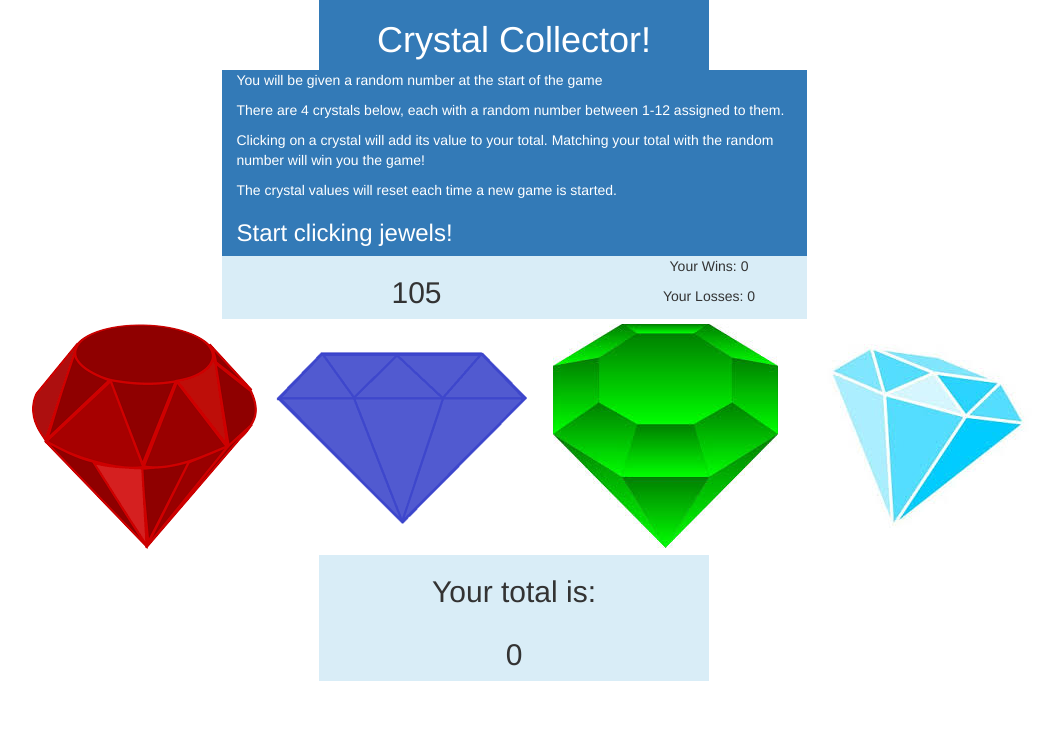
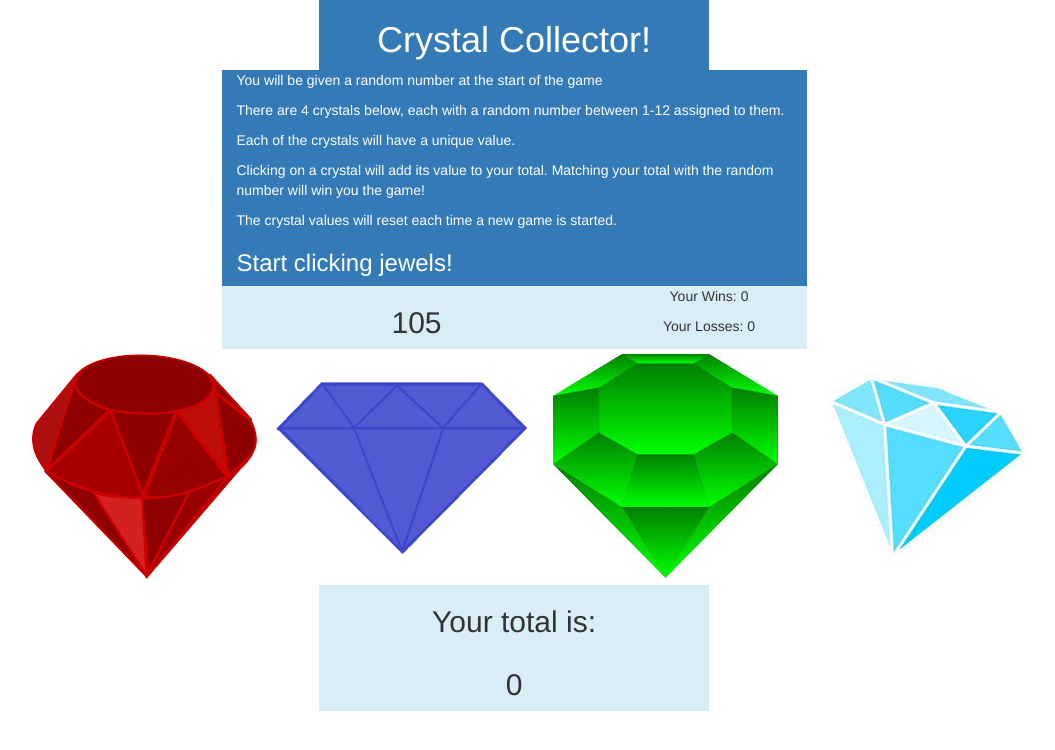
Before and after one commit to Dolson30/unit-4-game, a plain HTML site: page index.html in a window 1280 px wide. Both pictures are taken after a click on the picture 270 px from the left and 436 px from the top of the page. Shown: the whole page, without its empty margins (126-1181 px from the left). Drawn offline with nearby package versions, Linux system fonts and the light colour scheme.

Commit message:
Jewels now generate unique numbers

```diff
--- a/assets/javascript/main.js
+++ b/assets/javascript/main.js
@@ -7,6 +7,7 @@ var diamondValue = "0";
 var gameOver = true;
 var wins=0;
 var losses=0;
+var options = [1,2,3,4,5,6,7,8,9,10,11,12];
 
 
 $(document).ready(function(){
@@ -14,16 +15,37 @@ $(document).ready(function(){
 
 function newGame()
 {
+    options = [1,2,3,4,5,6,7,8,9,10,11,12];
+
     finalNumber = Math.floor(Math.random() * 101) + 19;
-    rubyValue = Math.floor(Math.random() * 12) + 1;
+
+    index = Math.floor(Math.random() * 11);
+    rubyValue = options[index];
     $("#ruby").val(rubyValue);
-    sapphireValue = Math.floor(Math.random() * 12) + 1;
+    options.splice(index, 1);
+
+
+    index = Math.floor(Math.random() * 10);
+    sapphireValue = options[index];
     $("#sapphire").val(sapphireValue);
-    emeraldValue = Math.floor(Math.random() * 12) + 1;
+    options.splice(index, 1);
+
+
+    index = Math.floor(Math.random() * 9);
+    emeraldValue = options[index];
     $("#emerald").val(emeraldValue);
-    diamondValue = Math.floor(Math.random() * 12) + 1;
+    options.splice(index, 1);
+
+
+   index = Math.floor(Math.random() * 8);
+   diamondValue = options[index];
     $("#diamond").val(diamondValue);
+    options.splice(index, 1);
+
+
     $("#matchNum").text(finalNumber.toString());
+    $('#banner').removeClass('bg-danger').addClass('bg-info');
+    $('#banner').removeClass('bg-success').addClass('bg-info');
     $("#status").text("Start clicking jewels!");
     userNumber = 0;
     $("#score").text(userNumber);
@@ -31,6 +53,7 @@ function newGame()
 
 
 }
+
 
 $(".jewel").click(function()
 {
@@ -47,7 +70,8 @@ $(".jewel").click(function()
 
     if(userNumber === finalNumber)
     {
-        $("#matchNum").text("You Win! Click a jewel to restart the game!");
+        $("#matchNum").text("You Win!");
+        $('#banner').removeClass('bg-info').addClass('bg-success');
         wins = wins + 1;
         $("#wins").text("Your Wins: " + wins);
         $("#status").text("Click a jewel to restart!");
@@ -55,7 +79,8 @@ $(".jewel").click(function()
     }
     else if(userNumber > finalNumber)
     {
-        $("#matchNum").text("You Lose! Click a jewel to restart the game!");
+        $("#matchNum").text("You Lose!");
+        $('#banner').removeClass('bg-info').addClass('bg-danger');
         losses = losses + 1;
         $("#losses").text("Your Losses: " + losses);
         $("#status").text("Click a jewel to restart!");
--- a/index.html
+++ b/index.html
@@ -25,6 +25,7 @@
             <div class="col-sm-6 col-md-6 col-lg-6 bg-primary">
                 <p>You will be given a random number at the start of the game</p>
                 <P>There are 4 crystals below, each with a random number between 1-12 assigned to them.</P>
+                <p>Each of the crystals will have a unique value.</p>
                 <p>Clicking on a crystal will add its value to your total. Matching your total with the random number will win you the game!</p>
                 <p>The crystal values will reset each time a new game is started.</p>
                 <h3 id="status">Click a jewel to start the game!</h3>
@@ -34,7 +35,7 @@
 
         <div class="row">
                 <div class="col-sm-3 col-md-3 col-lg-3"></div>
-                <div class="col-sm-4 col-md-4 col-lg-4 bg-info text-center">
+                <div id="banner" class="col-sm-4 col-md-4 col-lg-4 bg-info text-center">
                     <h2 id="matchNum">0</h2>
                 </div>
                 <div class="col-sm-2 col-md-2 col-lg-2 bg-info text-center" style="height:63px;">
```
